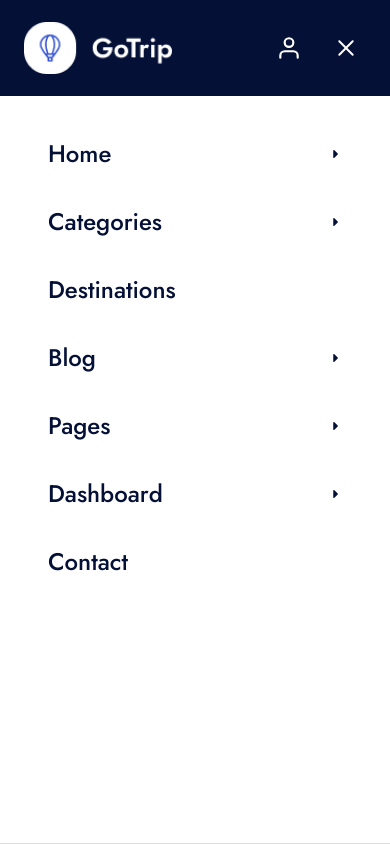
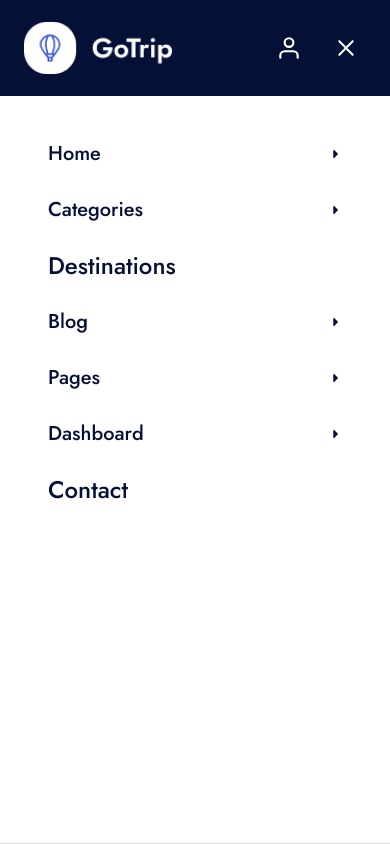
Before and after one commit to akmniazulalam/GoTrip, a Next.js app: page /about in a window 390 px wide. Both pictures are taken after a click on the button "Open menu". Shown: the top 844 px of the page. Built offline with nearby package versions, Linux system fonts and the light colour scheme.

Commit message:
font size reduce in mobile

```diff
--- a/app/(components)/Header.jsx
+++ b/app/(components)/Header.jsx
@@ -401,14 +401,14 @@ const Header = () => {
                 </ul>
               </div>
             ) : (
-              <ul className="space-y-8 px-6">
+              <ul className="space-y-5 px-6">
                 {mobileMenus.map((item) => (
                   <li key={item.name}>
                     {item.links ? (
                       <button
                         type="button"
                         onClick={() => setMobileSubmenu(item.name)}
-                        className="flex w-full items-center justify-between font-jost text-[24px] font-medium leading-9 text-primaryText">
+                        className="flex w-full items-center justify-between font-jost text-[20px] font-medium leading-9 text-primaryText">
                         {item.name}
                         <FaCaretDown className="-rotate-90 text-[14px]" />
                       </button>
```
